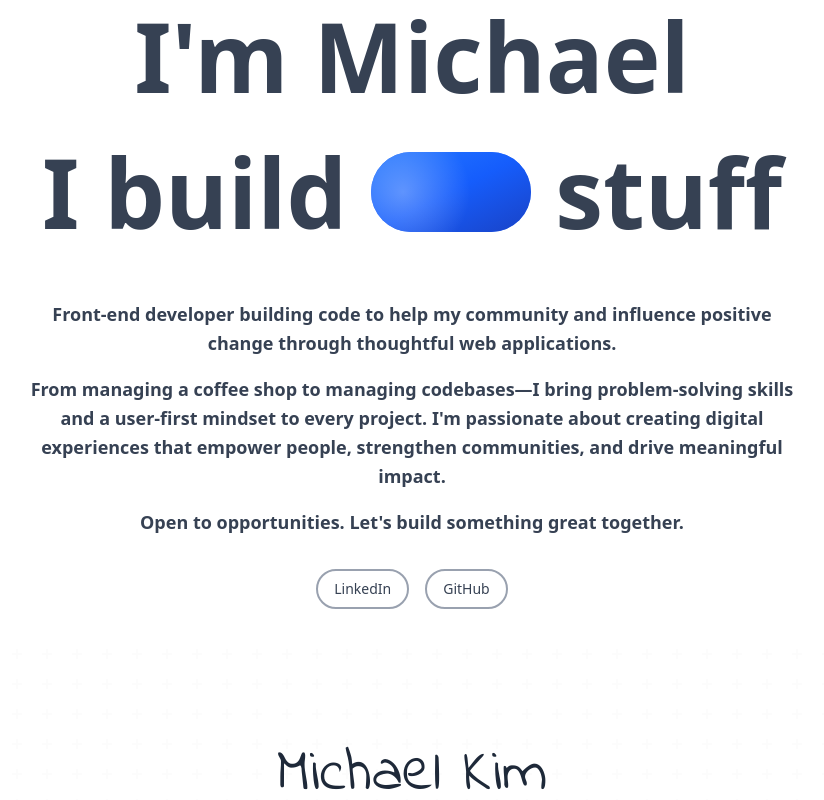
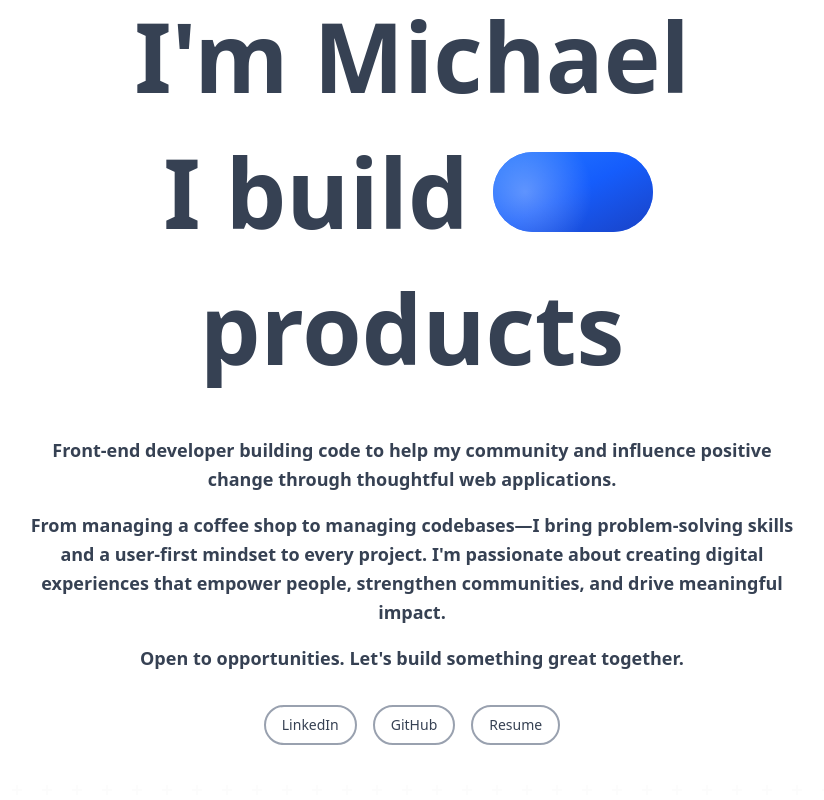
Before and after one commit to ChanYeob1202/my-portfolio, a React (Vite) app: page / in a window 1280 px wide. Shown: the part 220-1020 px from the top of the page, without its empty margins (228-1052 px from the left). Built offline with nearby package versions, Linux system fonts and the light colour scheme.

Commit message:
resume edited

```diff
--- a/src/components/Hero.tsx
+++ b/src/components/Hero.tsx
@@ -33,7 +33,7 @@ export default function Hero() {
                   backgroundImage: 'radial-gradient(circle at 20% 50%, rgba(255,255,255,0.3) 0%, transparent 50%)',
                 }}></div>
               </span>
-              stuff
+              products
             </span>
           </h1>
         </div>
@@ -62,10 +62,17 @@ export default function Hero() {
             LinkedIn
           </a>
           <a
-            href="https://github.com/ChanYeob1202"
+            href= "https://github.com/ChanYeob1202"
             className="px-4 py-2 border-2 border-gray-400 rounded-full text-sm text-gray-700 hover:border-gray-600 hover:bg-gray-100 transition"
           >
             GitHub
+          </a>
+          <a
+            href="/documents/resume.pdf"
+            className="px-4 py-2 border-2 border-gray-400 rounded-full text-sm text-gray-700 hover:border-gray-600 hover:bg-gray-100 transition"
+            download
+          >
+            Resume
           </a>
 
         </div>
--- a/src/components/Portfolio.tsx
+++ b/src/components/Portfolio.tsx
@@ -11,11 +11,11 @@ export default function Portfolio() {
   const projects: Project[] = [
     {
       title: "YouTube Clone",
-      description: "A fully functional YouTube clone with video playback, search functionality, and responsive design. Features include video recommendations, channel pages, and a modern UI that mimics YouTube's user experience.",
+      description: "Responsive video platform with video playback, search functionality, and responsive design. Features include video recommendations, channel pages, and a modern UI that mimics YouTube's user experience.",
       status: "Active",
       tech: ["Next.js", "TypeScript", "Tailwind CSS"],
       image: null,
-      github: "https://github.com/ChanYeob1202/youtube-clone",
+      github: "https://github.com/ChanYeob1202/youtube_clone",
       demo: null
     },
     {
@@ -34,24 +34,24 @@ export default function Portfolio() {
       tech: ["React", "Firebase", "Tailwind CSS"],
       image: "/img/portfolio/unRoasted.jpg",
       github: "https://github.com/ChanYeob1202/Unroasted",
-      demo: null
+      demo: "https://unroasted.vercel.app/"
     },
-    {
-      title: "birdEar",
-      description: "A review management platform helping small businesses monitor and respond to Google reviews efficiently. Streamlines customer feedback tracking and improves online reputation management.",
-      status: "In Development",
-      tech: ["React", "Firebase", "API Integration"],
-      image: null,
-      github: "https://github.com/ChanYeob1202/birdear",
-      demo: null
-    },
+    // {
+    //   title: "birdEar",
+    //   description: "A review management platform helping small businesses monitor and respond to Google reviews efficiently. Streamlines customer feedback tracking and improves online reputation management.",
+    //   status: "In Development",
+    //   tech: ["React", "Firebase", "API Integration"],
+    //   image: null,
+    //   github: "https://github.com/ChanYeob1202/birdear",
+    //   demo: null
+    // },
     {
       title: "bySide",
       description: "A daily support community for people going through mental health challenges. Features daily action challenges, peer support, and healing resources. You're not alone—we're by your side.",
       status: "In Development",
       tech: ["React", "Firebase", "Tailwind CSS"],
       image: null,
-      github: "https://github.com/ChanYeob1202",
+      github: null,
       demo: null
     }
   ]
```
Also changed, not shown: 1 other file (tests, documents, lock files or other folders).
